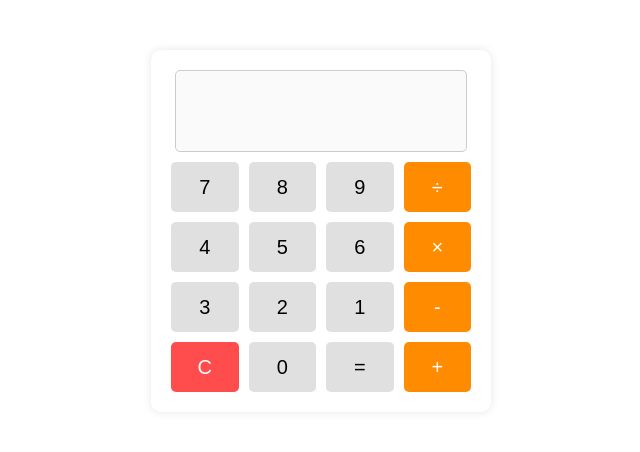
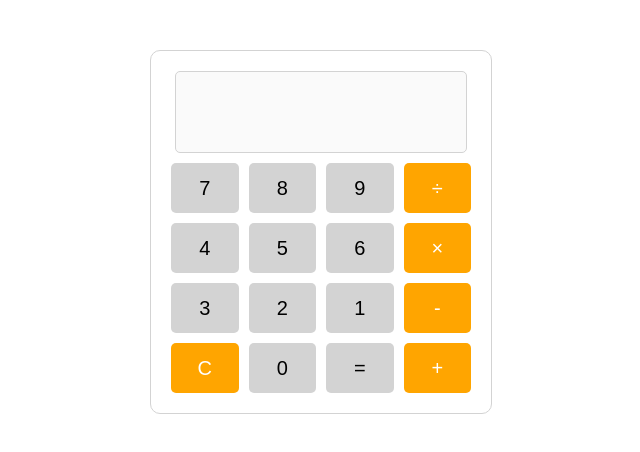
Before and after one commit to HarunaAoki0425/calculator10087, an Angular app: page / in a window 1280 px wide. Shown: the top 452 px of the page, without its empty margins (319-959 px from the left). Built offline with nearby package versions, Linux system fonts and the light colour scheme.

Commit message:
最終版

```diff
--- a/src/app/app.component.ts
+++ b/src/app/app.component.ts
@@ -1,12 +1,12 @@
 import { Component } from '@angular/core';
-import { CalculatorComponent } from './calculator/calculator.component'; // インポート
+import { CalculatorComponent } from './calculator/calculator.component';
 
 @Component({
   selector: 'app-root',
   templateUrl: './app.component.html',
   styleUrls: ['./app.component.css'],
-  standalone: true, // AppComponentをスタンドアロンにする
-  imports: [CalculatorComponent], // Standalone Componentのインポート
+  standalone: true,
+  imports: [CalculatorComponent],
 })
 export class AppComponent {
   title = 'calculator-app';
--- a/src/app/calculator/calculator.component.css
+++ b/src/app/calculator/calculator.component.css
@@ -3,15 +3,15 @@ body {
     justify-content: center;
     align-items: center;
     height: 100vh;
-    background-color: #f4f4f4;
+    background-color: whitesmoke;
 }
 .calculator {
     width: 300px;
     margin: 50px auto;
-    background: #fff;
+    background: white;
     padding: 20px;
     border-radius: 10px;
-    box-shadow: 0 0 10px rgba(0, 0, 0, 0.1);
+    border: 1px solid lightgray;
     text-align: center;
     flex-direction: column;
     align-items: center;
@@ -31,7 +31,7 @@ body {
     text-align: right;
     padding: 10px;
     margin-bottom: 10px;
-    border: 1px solid #ccc;
+    border: 1px solid lightgray;
     border-radius: 5px;
 }
 .buttons {
@@ -45,14 +45,14 @@ button {
     font-size: 20px;
     border: none;
     border-radius: 5px;
-    background: #e0e0e0;
+    background: lightgray;
     cursor: pointer;
 }
 button.operator {
-    background: #ff8c00;
+    background: orange;
     color: white;
 }
 button.clear {
-    background: #ff4c4c;
+    background: orange;
     color: white;
 }
--- a/src/app/calculator/calculator.component.html
+++ b/src/app/calculator/calculator.component.html
@@ -1,23 +1,23 @@
 <div class="calculator">
-    <input type="text" id="display" [(ngModel)]="display" disabled>
+    <input type="text" id="display" [(ngModel)]="displayText" disabled>
     <div class="buttons">
 
-        <button (click)="appendToDisplay('7')">7</button>
-        <button (click)="appendToDisplay('8')">8</button>
-        <button (click)="appendToDisplay('9')">9</button>
-        <button class="operator" (click)="appendToDisplay('/')">÷</button>
-        <button (click)="appendToDisplay('4')">4</button>
-        <button (click)="appendToDisplay('5')">5</button>
-        <button (click)="appendToDisplay('6')">6</button>
-        <button class="operator" (click)="appendToDisplay('*')">×</button>
-        <button (click)="appendToDisplay('3')">3</button>
-        <button (click)="appendToDisplay('2')">2</button>
-        <button (click)="appendToDisplay('1')">1</button>
-        <button class="operator" (click)="appendToDisplay('-')">-</button>
+        <button (click)="addInput('7')">7</button>
+        <button (click)="addInput('8')">8</button>
+        <button (click)="addInput('9')">9</button>
+        <button class="operator" (click)="addInput('/')">÷</button>
+        <button (click)="addInput('4')">4</button>
+        <button (click)="addInput('5')">5</button>
+        <button (click)="addInput('6')">6</button>
+        <button class="operator" (click)="addInput('*')">×</button>
+        <button (click)="addInput('3')">3</button>
+        <button (click)="addInput('2')">2</button>
+        <button (click)="addInput('1')">1</button>
+        <button class="operator" (click)="addInput('-')">-</button>
         <button class="clear" (click)="clearDisplay()">C</button>
-        <button (click)="appendToDisplay('0')">0</button>
+        <button (click)="addInput('0')">0</button>
         <button class="equal" (click)="calculateResult()">=</button>
-        <button class="operator" (click)="appendToDisplay('+')">+</button>
+        <button class="operator" (click)="addInput('+')">+</button>
 
     </div>
 </div>
--- a/src/app/calculator/calculator.component.ts
+++ b/src/app/calculator/calculator.component.ts
@@ -10,40 +10,47 @@ import { FormsModule } from '@angular/forms';
     imports: [CommonModule, FormsModule]
 })
 export class CalculatorComponent {
-    display: string = '';
-    operatorSet: boolean = false;
+    displayText: string = ''; // 表示用
+    lastInputIsOperator: boolean = false; // 直前の入力が演算子かどうか
 
-    appendToDisplay(value: string): void {
-        if (this.isOperator(value) && this.operatorSet) {
-            return; // 連続した演算子の入力を防ぐ
+    // 入力を追加する
+    addInput(value: string): void {
+        if (this.isOperator(value) && this.lastInputIsOperator) {
+            return; // 連続して演算子が入力されるのを防ぐ
         }
-        this.display += value;
-        this.operatorSet = this.isOperator(value);
+
+        this.displayText += value;
+        this.lastInputIsOperator = this.isOperator(value);
     }
 
+    // 表示をクリアする
     clearDisplay(): void {
-        this.display = '';
-        this.operatorSet = false;
+        this.displayText = '';
+        this.lastInputIsOperator = false;
     }
 
+    // 計算を実行
     calculateResult(): void {
         try {
-            let result = new Function('return ' + this.display)();
+            let result = new Function('return ' + this.displayText)();
             if (result > 9999999999) {
-                this.display = 'Error';
+                this.displayText = 'Error';
             } else {
-                this.display = parseFloat(result.toFixed(8)).toString();
+                this.displayText = parseFloat(result.toFixed(8)).toString();
             }
         } catch {
-            this.display = 'Error';
+            this.displayText = 'Error';
         }
     }
 
+
+    // 直前の入力を削除
     deleteLast(): void {
-        this.display = this.display.slice(0, -1);
-        this.operatorSet = this.isOperator(this.display.slice(-1));
+        this.displayText = this.displayText.slice(0, -1);
+        this.lastInputIsOperator = this.isOperator(this.displayText.slice(-1));
     }
 
+    // 演算子かどうかを判定
     private isOperator(value: string): boolean {
         return ['+', '-', '*', '/'].includes(value);
     }
--- a/src/index.html
+++ b/src/index.html
@@ -6,6 +6,6 @@
     <title>Calculator</title>
 </head>
 <body>
-    <app-calculator></app-calculator> <!-- ✅ ここにコンポーネントを表示 -->
+    <app-calculator></app-calculator>
 </body>
 </html>
```
